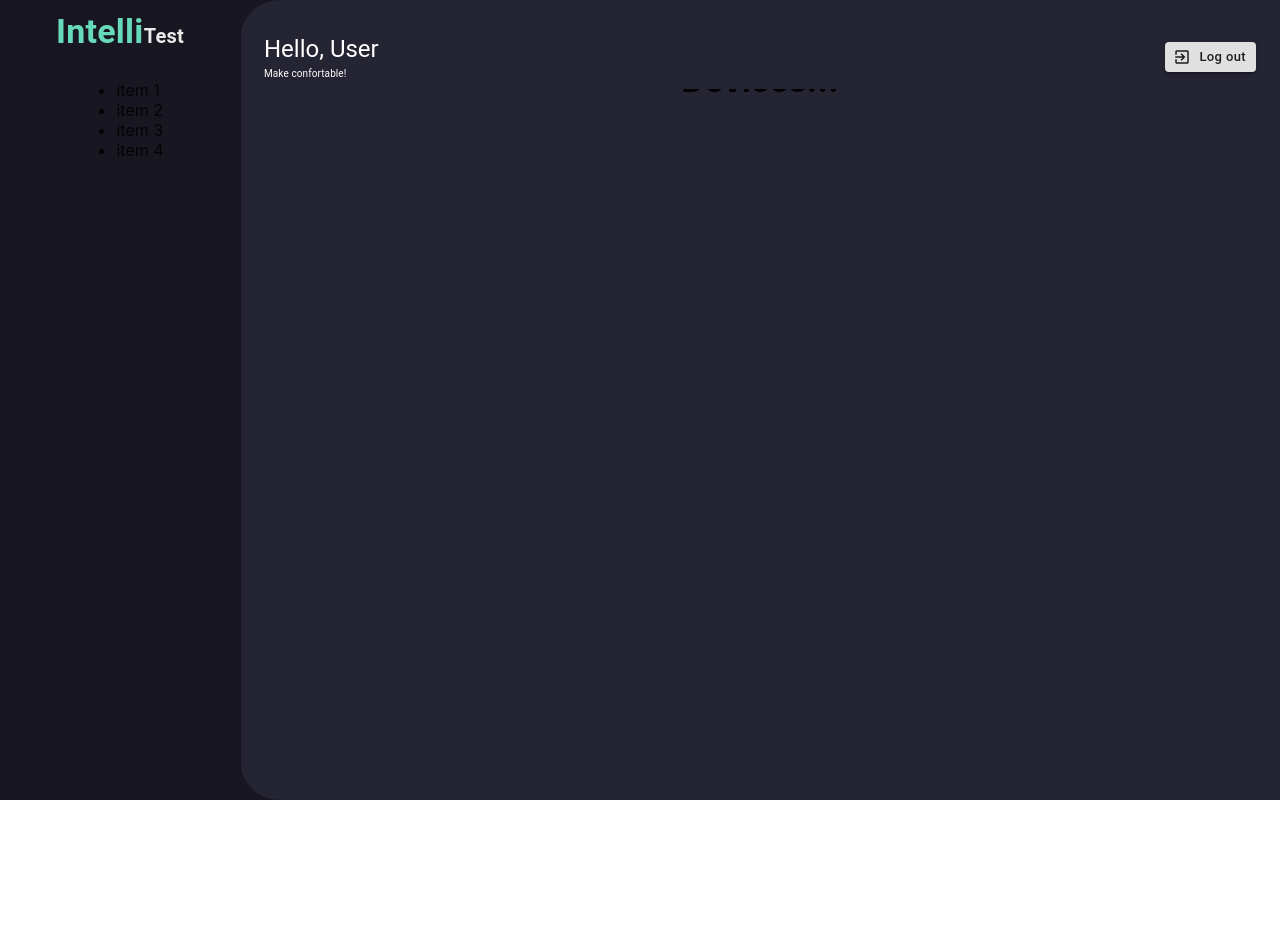
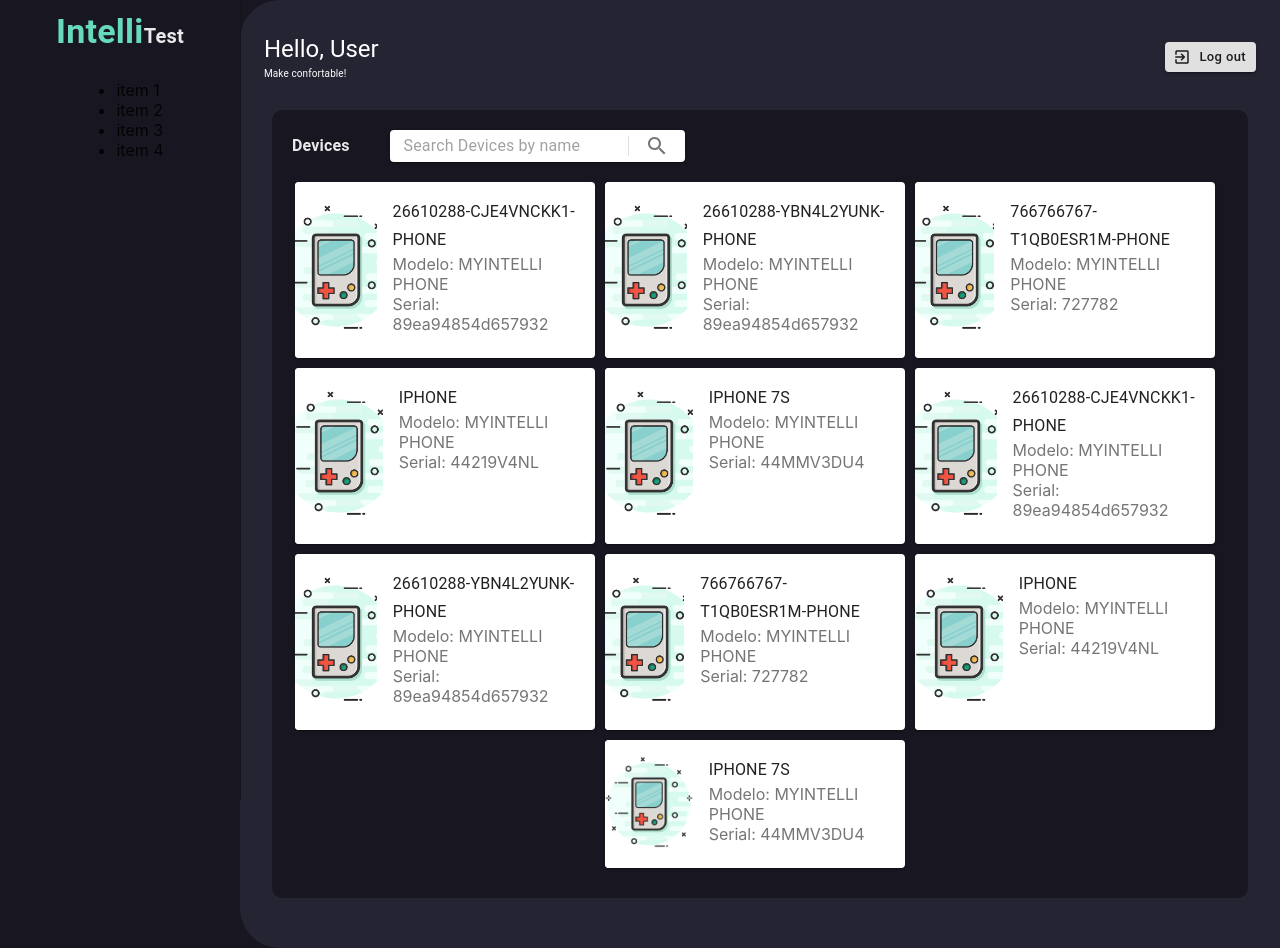
Before and after one commit to Danisor14/intelli-prueba, a React (Create React App) app: page /devices in a window 1280 px wide. Before the commit the page ends 800 px from the top, so only its background shows below. Built offline with nearby package versions, Linux system fonts and the light colour scheme.

Commit message:
Device page

```diff
--- a/src/components/Devices.js
+++ b/src/components/Devices.js
@@ -1,82 +1,262 @@
-import React from 'react';
+import React, {useState} from 'react';
+import {makeStyles, Grid, Paper, InputBase, IconButton, Divider, Typography, Card, CardMedia, CardContent} from '@material-ui/core'
+import SearchIcon from "@material-ui/icons/Search";
+import defaultDevice from "../assets/defaultDevice.png";
 
 const results = [
   {
-                "id_device": 80,
-                "device_name": "26610288-CJE4VNCKK1-PHONE",
-                "id_device_model": 44,
-                "settings_device": {
-                    "serial": "89ea94854d657932",
-                    "id_structure": 1
+    id_device: 80,
+    device_name: "26610288-CJE4VNCKK1-PHONE",
+    id_device_model: 44,
+    settings_device: {
+      serial: "89ea94854d657932",
+      id_structure: 1,
     },
-                "status": 1,
-                "device_model": "MYINTELLI PHONE",
-                "photo": null,
-                "hasGroups": false,
-                "entity_group": null
+    status: 1,
+    device_model: "MYINTELLI PHONE",
+    photo: null,
+    hasGroups: false,
+    entity_group: null,
   },
   {
-                "id_device": 79,
-                "device_name": "26610288-YBN4L2YUNK-PHONE",
-                "id_device_model": 44,
-                "settings_device": {
-                    "serial": "89ea94854d657932",
-                    "id_structure": 1
+    id_device: 79,
+    device_name: "26610288-YBN4L2YUNK-PHONE",
+    id_device_model: 44,
+    settings_device: {
+      serial: "89ea94854d657932",
+      id_structure: 1,
     },
-                "status": 1,
-                "device_model": "MYINTELLI PHONE",
-                "photo": null,
-                "hasGroups": false,
-                "entity_group": null
+    status: 1,
+    device_model: "MYINTELLI PHONE",
+    photo: null,
+    hasGroups: false,
+    entity_group: null,
   },
   {
-                "id_device": 78,
-                "device_name": "766766767-T1QB0ESR1M-PHONE",
-                "id_device_model": 44,
-                "settings_device": {
-                    "serial": "727782",
-                    "id_structure": 1
+    id_device: 78,
+    device_name: "766766767-T1QB0ESR1M-PHONE",
+    id_device_model: 44,
+    settings_device: {
+      serial: "727782",
+      id_structure: 1,
     },
-                "status": 1,
-                "device_model": "MYINTELLI PHONE",
-                "photo": null,
-                "hasGroups": false,
-                "entity_group": null
+    status: 1,
+    device_model: "MYINTELLI PHONE",
+    photo: null,
+    hasGroups: false,
+    entity_group: null,
   },
   {
-                "id_device": 73,
-                "device_name": "IPHONE",
-                "id_device_model": 44,
-                "settings_device": {
-                    "serial": "44219V4NL",
-                    "id_structure": 1
+    id_device: 73,
+    device_name: "IPHONE",
+    id_device_model: 44,
+    settings_device: {
+      serial: "44219V4NL",
+      id_structure: 1,
     },
-                "status": 1,
-                "device_model": "MYINTELLI PHONE",
-                "photo": null,
-                "hasGroups": false,
-                "entity_group": null
+    status: 1,
+    device_model: "MYINTELLI PHONE",
+    photo: null,
+    hasGroups: false,
+    entity_group: null,
   },
   {
-                "id_device": 74,
-                "device_name": "IPHONE 7S",
-                "id_device_model": 44,
-                "settings_device": {
-                    "serial": "44MMV3DU4",
-                    "id_structure": 1
+    id_device: 74,
+    device_name: "IPHONE 7S",
+    id_device_model: 44,
+    settings_device: {
+      serial: "44MMV3DU4",
+      id_structure: 1,
     },
-                "status": 1,
-                "device_model": "MYINTELLI PHONE",
-                "photo": null,
-                "hasGroups": false,
-                "entity_group": null
-            }
-        ]
+    status: 1,
+    device_model: "MYINTELLI PHONE",
+    photo: null,
+    hasGroups: false,
+    entity_group: null,
+  },
+  {
+    id_device: 80,
+    device_name: "26610288-CJE4VNCKK1-PHONE",
+    id_device_model: 44,
+    settings_device: {
+      serial: "89ea94854d657932",
+      id_structure: 1,
+    },
+    status: 1,
+    device_model: "MYINTELLI PHONE",
+    photo: null,
+    hasGroups: false,
+    entity_group: null,
+  },
+  {
+    id_device: 79,
+    device_name: "26610288-YBN4L2YUNK-PHONE",
+    id_device_model: 44,
+    settings_device: {
+      serial: "89ea94854d657932",
+      id_structure: 1,
+    },
+    status: 1,
+    device_model: "MYINTELLI PHONE",
+    photo: null,
+    hasGroups: false,
+    entity_group: null,
+  },
+  {
+    id_device: 78,
+    device_name: "766766767-T1QB0ESR1M-PHONE",
+    id_device_model: 44,
+    settings_device: {
+      serial: "727782",
+      id_structure: 1,
+    },
+    status: 1,
+    device_model: "MYINTELLI PHONE",
+    photo: null,
+    hasGroups: false,
+    entity_group: null,
+  },
+  {
+    id_device: 73,
+    device_name: "IPHONE",
+    id_device_model: 44,
+    settings_device: {
+      serial: "44219V4NL",
+      id_structure: 1,
+    },
+    status: 1,
+    device_model: "MYINTELLI PHONE",
+    photo: null,
+    hasGroups: false,
+    entity_group: null,
+  },
+  {
+    id_device: 74,
+    device_name: "IPHONE 7S",
+    id_device_model: 44,
+    settings_device: {
+      serial: "44MMV3DU4",
+      id_structure: 1,
+    },
+    status: 1,
+    device_model: "MYINTELLI PHONE",
+    photo: null,
+    hasGroups: false,
+    entity_group: null,
+  },
+];
+
+const useStyles = makeStyles(() => ({
+  container: {
+    width: "90%",
+    padding: 20,
+    marginTop: 70,
+    marginBottom: 50,
+    borderRadius: 10,
+    background: "#181721",
+  },
+  searchContainer: {
+    display: "flex",
+    flexWrap: "wrap",
+    alignItems: "center",
+    marginBottom: 20
+  },
+  title: {
+    marginRight: 40,
+    fontWeight: 600,
+    color: "#e9e9e9",
+  },
+  searchPaper: {
+    display: "flex",
+    minWidth: 280,
+    height: 28,
+    padding: "2px 4px",
+    alignItems: "center",
+  },
+  searchDivider: {
+    height: 20,
+    margin: 4,
+  },
+  inputBase: {
+    flexGrow: 1,
+    paddingLeft: 10,
+  },
+  resultContainer: {
+    display: "flex",
+    flexWrap: 'wrap',
+    justifyContent: 'center'
+  },
+  root: {
+    display: "flex",
+    maxWidth: 300,
+    marginBottom: 10,
+    marginRight: 10,
+  },
+  details: {
+    display: "flex",
+    flexDirection: "column",
+  },
+  content: {
+    display: "flex",
+    flexDirection: "column",
+  },
+  cover: {
+    width: 100,
+  },
+}));
 
 const Devices = () => {
+    const classes = useStyles();
+    const [searchData, setSearchData] = useState("");
+
     return (
-      <div>
-        <h1>Devices...</h1>
+      <div className={classes.container}>
+        <div className={classes.searchContainer}>
+          <Typography className={classes.title}>Devices</Typography>
+
+          <Paper className={classes.searchPaper}>
+            <InputBase
+              placeholder="Search Devices by name"
+              className={classes.inputBase}
+              onChange={(e) => {
+                setSearchData(e.target.value);
+              }}
+            />
+            <Divider orientation="vertical" className={classes.searchDivider} />
+            <IconButton
+              type="submit"
+              onClick={(e) => {
+                e.preventDefault();
+              }}
+            >
+              <SearchIcon />
+            </IconButton>
+          </Paper>
+        </div>
+        <div className={classes.resultContainer}>
+          {results.map((result) => (
+            <Card className={classes.root}>
+              <CardMedia
+                className={classes.cover}
+                image={result.photo ? result.photo : defaultDevice}
+                title={result.device_name}
+              />
+              <div className={classes.details}>
+                <CardContent className={classes.content}>
+                  <Typography variant="subtitle1">
+                    {result.device_name}
+                  </Typography>
+                  <Typography variant="parrafo2" color="textSecondary">
+                    Modelo: {result.device_model}
+                  </Typography>
+                  <Typography variant="parrafo2" color="textSecondary">
+                    Serial: {result.settings_device.serial}
+                  </Typography>
+                </CardContent>
+              </div>
+            </Card>
+          ))}
+        </div>
       </div>
     );
 }
--- a/src/components/home/Home.js
+++ b/src/components/home/Home.js
@@ -16,7 +16,8 @@ const useStyles = makeStyles((theme) => ({
   },
   container: {
     display: "flex",
-    height: "100vh",
+    height: "auto",
+    minHeight: "100vh",
     background: "#181721",
   },
   main: {
--- a/src/components/home/Welcome.js
+++ b/src/components/home/Welcome.js
@@ -1,7 +1,7 @@
 import React from 'react';
 import {makeStyles, Typography} from '@material-ui/core'
 import { Link } from 'react-router-dom';
-import welcomeImg from './welcome.png'
+import welcomeImg from '../../assets/welcome.png'
 
 
 const useStyles = makeStyles(() => ({
```
Also changed, not shown: src/assets/defaultDevice.png (added), src/assets/welcome.png (renamed from src/components/home/welcome.png). Lines whose indentation alone changed are shown as unchanged.
